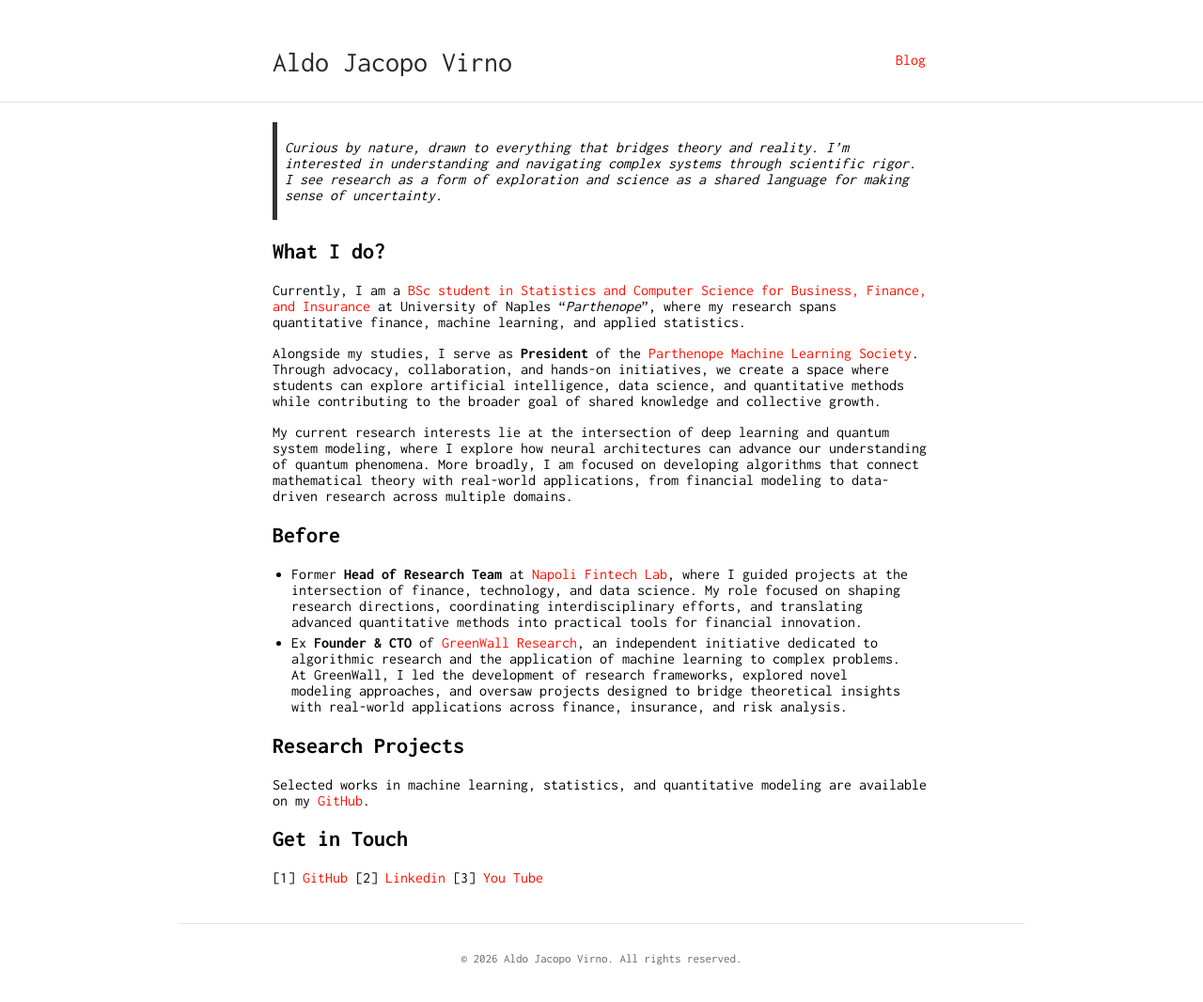
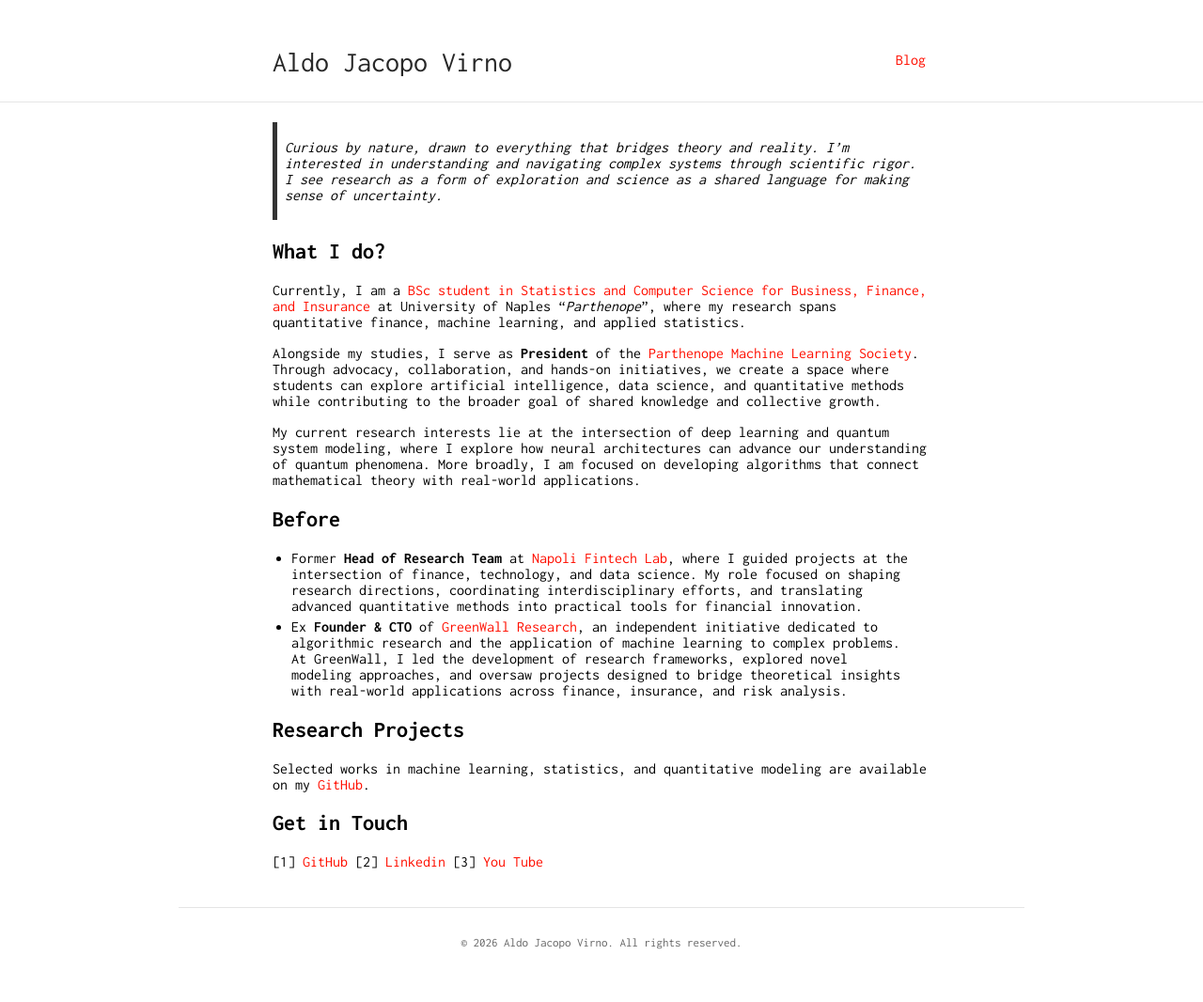
Before and after one commit to aldojacopovirno/aldojacopovirno.github.io, a Jekyll site: the page built from index.md, in a window 1280 px wide. Shown: the whole page at 94% size. Built offline with Jekyll 4.4.1, drawn with Linux system fonts in a browser that asks for light colours.

Commit message:
Refine research interests description in index.md

```diff
--- a/index.md
+++ b/index.md
@@ -11,7 +11,7 @@ Currently, I am a [BSc student in Statistics and Computer Science for Business,
 
 Alongside my studies, I serve as **President** of the [Parthenope Machine Learning Society](https://aldojacopovirno.github.io/parthenope-mls/). Through advocacy, collaboration, and hands-on initiatives, we create a space where students can explore artificial intelligence, data science, and quantitative methods while contributing to the broader goal of shared knowledge and collective growth.
 
-My current research interests lie at the intersection of deep learning and quantum system modeling, where I explore how neural architectures can advance our understanding of quantum phenomena. More broadly, I am focused on developing algorithms that connect mathematical theory with real-world applications, from financial modeling to data-driven research across multiple domains.
+My current research interests lie at the intersection of deep learning and quantum system modeling, where I explore how neural architectures can advance our understanding of quantum phenomena. More broadly, I am focused on developing algorithms that connect mathematical theory with real-world applications.
 
 ## Before
 
```
